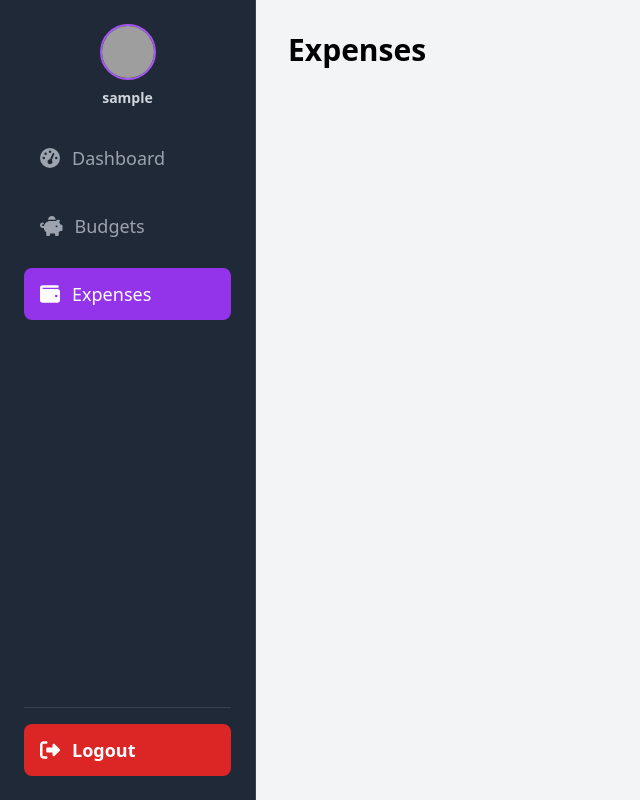
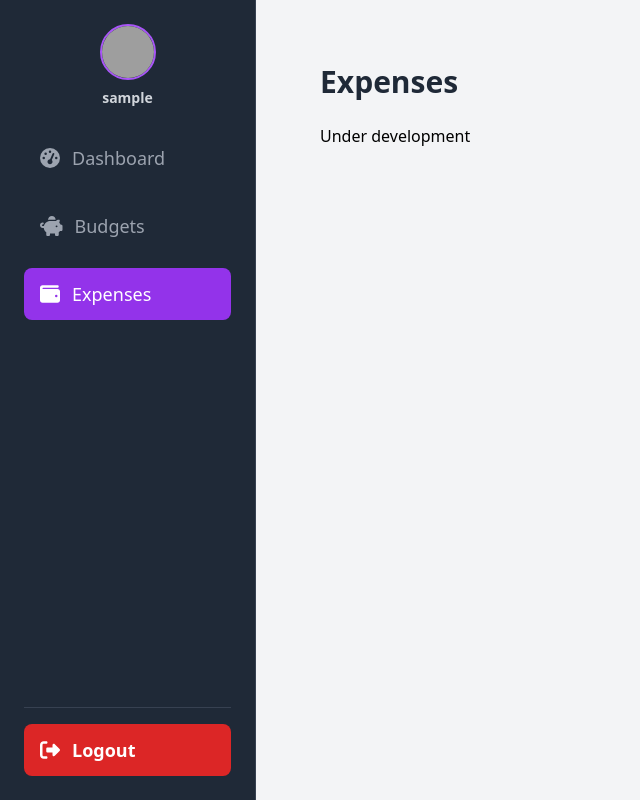
Before and after one commit to Shenkito/personal-finance-tracker, a React (Vite) app in the folder client/: page /expenses in a window 1280 px wide. Shown: the whole page, without its empty margins (0-640 px from the left). Built offline with nearby package versions, Linux system fonts and the light colour scheme; sample sign-in values are in the browser's storage; grey boxes are pictures that could not be loaded.

Commit message:
Update Expenses.jsx

```diff
--- a/client/src/pages/Expenses/Expenses.jsx
+++ b/client/src/pages/Expenses/Expenses.jsx
@@ -1,8 +1,9 @@
 const Expenses = () => {
     return (
-        <div className="">
-            <h1 className="text-3xl font-bold">Expenses</h1>
-            {/* Add more expense-specific content here */}
+        <div className="p-4 sm:p-6 lg:p-8">
+            {/* Expenses Header */}
+            <h1 className="text-3xl font-bold mb-6 text-gray-800">Expenses</h1>
+            <p>Under development</p>
         </div>
     );
 };
```
